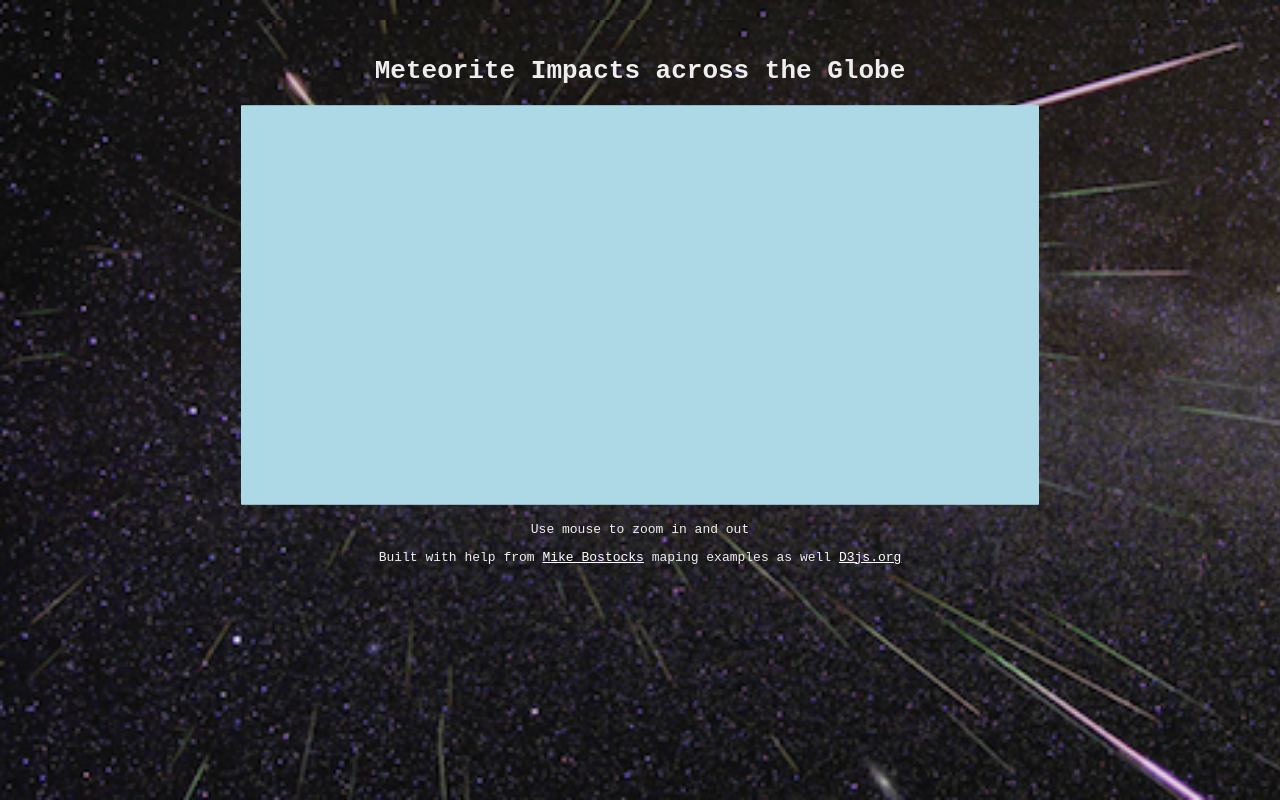
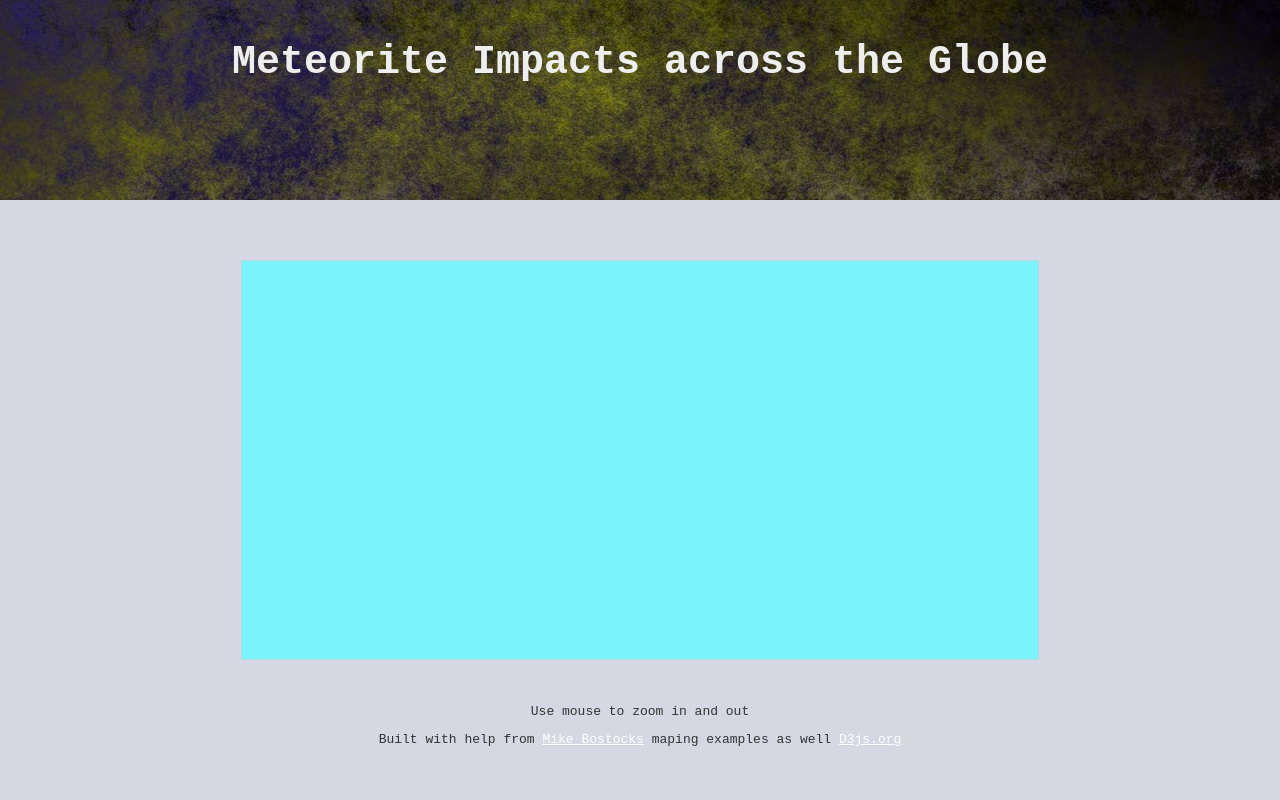
Before and after one commit to davemflick/Global-Meteorite-Strikes, a plain HTML site: page index.html in a window 1280 px wide. Drawn offline with nearby package versions, Linux system fonts and the light colour scheme; no server answers.

Commit message:
changed background styling

```diff
--- a/index.html
+++ b/index.html
@@ -8,7 +8,9 @@
   	<link rel="stylesheet" href="styles/main.css"/>
 </head>
 <body>
-<h1> Meteorite Impacts across the Globe </h1>
+<div class='headCont'>
+	<h1> Meteorite Impacts across the Globe </h1>
+</div>
 <div class='mapCont'>
 </div>
 
--- a/styles/main.css
+++ b/styles/main.css
@@ -3,14 +3,30 @@
 html, body {
 	width: 100%;
 	height: 100%;
+	padding: 0;
 	margin: 0;
-	padding: 0;
+}
+
+body {
 	text-align: center;
-	background-image: url('./meteor.png');
+	font-family: monospace;
+	color: #333;
+	background-color: #D5D7E3;
 	background-size: cover;
-	font-family: monospace;
+}
+
+.headCont {
+	background-image: url('./meteor.jpeg');
+	background-size: cover;
+	width: 100%;
+	height: 200px;
+	margin: 0;
+	padding-top: 40px;
+}
+h1 {
+	margin: 0;
+	font-size: 40px;
 	color: #eee;
-	padding-top: 20px;
 }
 
 a {
@@ -20,9 +36,12 @@ a {
 a:hover{
 	color: #ccc;
 }
+
 .mapCont {
 	width: 100%;
 	position: relative;
+	margin-top: 60px;
+	margin-bottom: 40px;
 }
 
 .tooltip {
@@ -39,13 +58,13 @@ a:hover{
 
 
 .water {
-  fill: lightblue;
+  fill: #7AF3FB;
   stroke: lightblue;
 }
 
 
 .land {
-  fill: #93C179;
+  fill: #839735;
 }
 
 .border {
```
Also changed, not shown: styles/meteor.jpeg (added).
